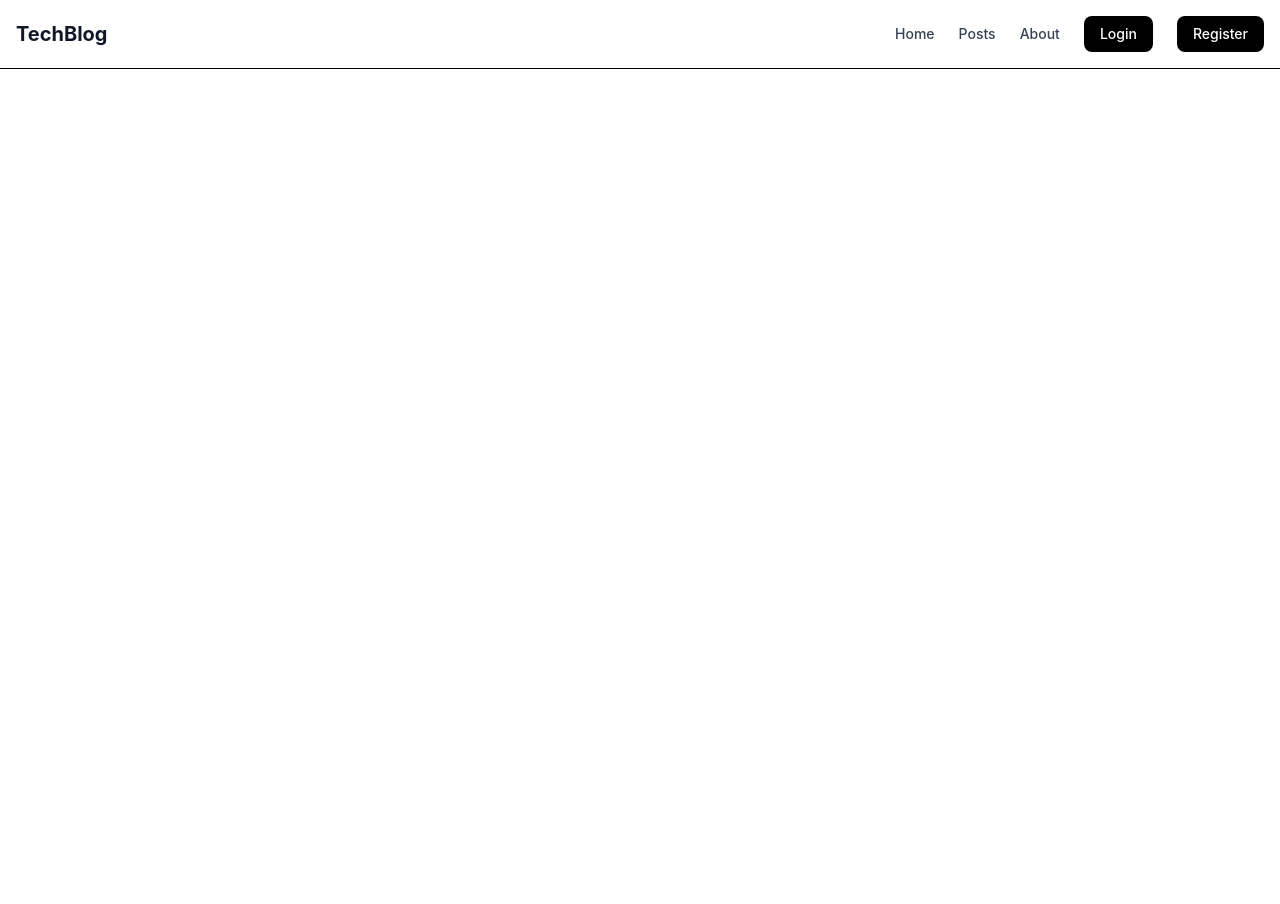
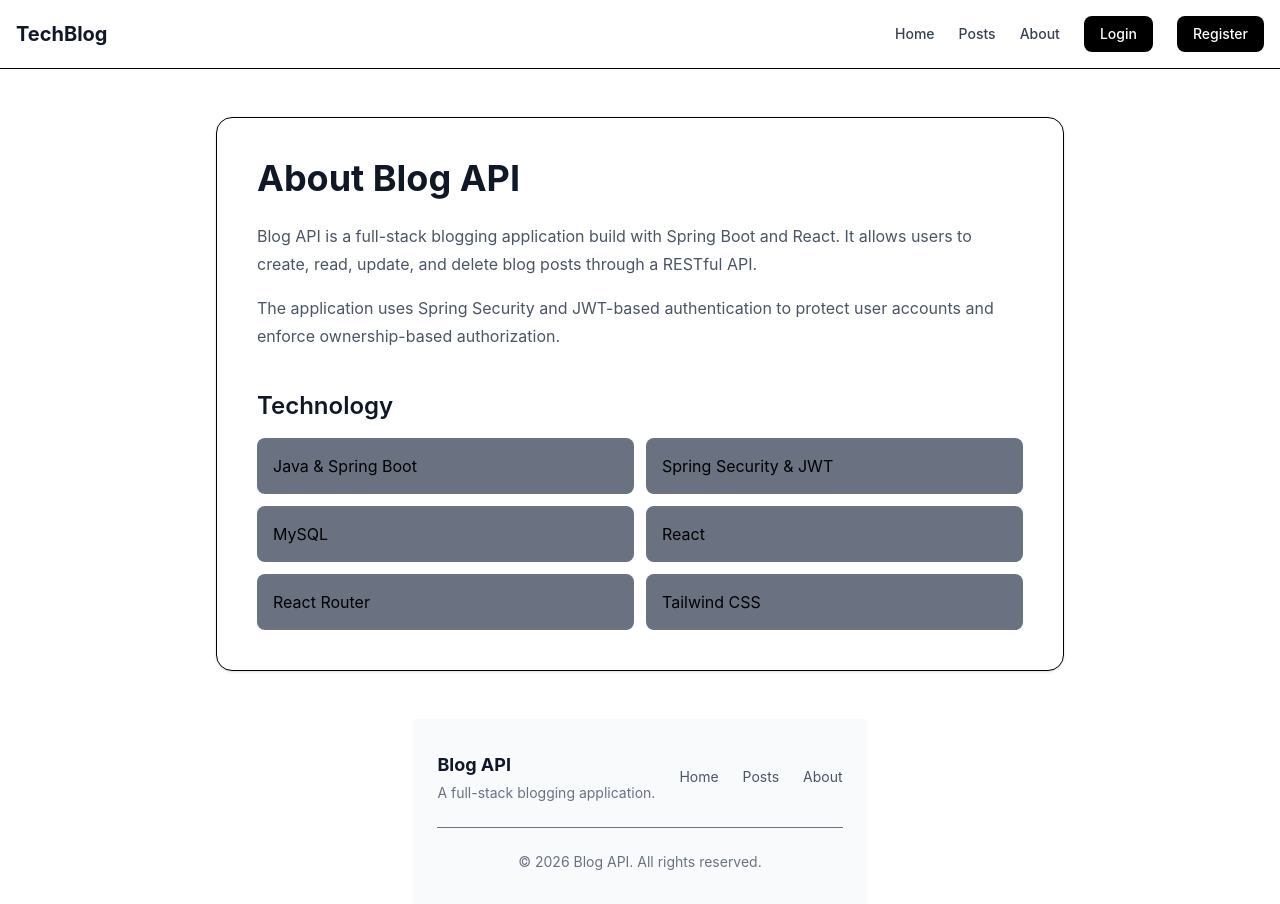
Before and after one commit to Bezy427/my-blog, a React (Vite) app: page /about in a window 1280 px wide. Before the commit the page ends 800 px from the top, so only its background shows below. Built offline with nearby package versions, Linux system fonts and the light colour scheme; no server answers.

Commit message:
Add footer.jsx

```diff
--- a/src/App.jsx
+++ b/src/App.jsx
@@ -4,7 +4,9 @@ import { AuthProvider } from './context/AuthContext';
 import Posts from './pages/Posts';
 import EditPost from './pages/EditPost';
 import Navbar from './components/Navbar';
+import Footer from "./components/Footer";
 import Home from './pages/Home';
+import About from './pages/About';
 import PostDetails from './pages/PostDetails';
 import Login from './pages/Login';
 import Dashboard from './pages/Dashboard';
@@ -15,10 +17,14 @@ function App() {
   return (
     <div>
       <AuthProvider>
+        <div className="flex min-h-screen flex-col">
+
           <Navbar />
 
+          <main className="flex-1">
             <Routes>
               <Route path="/" element={<Home />}/>
+              <Route path="/about" element={<About />}/>
               <Route path="/posts" element={<Posts />}/>
               <Route
                 path="/posts/create"
@@ -48,6 +54,9 @@ function App() {
                 }
               />
             </Routes>
+          </main>
+          <Footer />
+        </div>
       </AuthProvider>
     </div>
   )
--- /dev/null
+++ b/src/components/Footer.jsx
@@ -0,0 +1,51 @@
+import { Link } from "react-router-dom";
+
+export default function Footer() {
+    return (
+        <footer className="mx-auto bg-gray-50">
+            <div className="mx-auto max-w-6xl px-4 py-8 sm:px-6">
+                <div className="flex flex-col gap-6 sm:flex-row sm:items-center sm:justify-between">
+                    <div>
+                        <Link
+                            to="/"
+                            className="text-lg font-bold text-gray-900 hover:text-blue-700"
+                        >
+                            Blog API
+                        </Link>
+
+                        <p className="mt-1 text-sm text-gray-500">
+                            A full-stack blogging application.
+                        </p>
+                    </div>
+
+                    <nav className="flex flex-wrap gap-x-6 gap-y-2 text-sm">
+                        <Link
+                            to="/"
+                            className="text-gray-600 hover:text-gray-900"
+                        >
+                            Home
+                        </Link>
+
+                        <Link
+                            to="/posts"
+                            className="text-gray-600 hover:text-gray-900"
+                        >
+                            Posts
+                        </Link>
+
+                        <Link
+                            to="/about"
+                            className="text-gray-600 hover:text-gray-900"
+                        >
+                            About
+                        </Link>
+                    </nav>
+                </div>
+
+                <div className="mt-6 border-t pt-6 text-center text-sm text-gray-500">
+                    © {new Date().getFullYear()} Blog API. All rights reserved.
+                </div>
+            </div>
+        </footer>
+    )
+}
--- a/src/pages/About.jsx
+++ b/src/pages/About.jsx
@@ -1,9 +1,36 @@
 export default function About() {
     return (
-        <div>
-            <h1 className="flex justify-between items-center text-4xl max-w-3xl mx-auto px-4 py-10">Hello, this is the about page!</h1>
-            <p className="p-4">Lorem ipsum dolor sit amet consectetur adipisicing elit. At ipsum ea, culpa perferendis minus debitis quam ut distinctio,
-                 voluptate quibusdam pariatur, quae dicta totam molestiae veritatis expedita architecto eveniet consequatur.</p>
-        </div>
+        <main className="mx-auto max-w-4xl px-4 py-12 sm:px-6">
+            <div className="rounded-2xl border bg-white p-6 shadow-sm sm:p-10">
+                <h1 className="text-3xl font-bold text-gray-900 sm:text-4xl">
+                    About Blog API
+                </h1>
+
+                <p className="mt-6 text-gray-600 leading-7">
+                    Blog API is a full-stack blogging application build with
+                    Spring Boot and React. It allows users to create, read,
+                    update, and delete blog posts through a RESTful API.
+                </p>
+
+                <p className="mt-4 text-gray-600 leading-7">
+                    The application uses Spring Security and JWT-based
+                    authentication to protect user accounts and enforce
+                    ownership-based authorization.
+                </p>
+
+                <h2 className="mt-10 text-2xl font-semibold text-gray-900">
+                    Technology
+                </h2>
+
+                <ul className="mt-4 grid gap-3 sm:grid-cols-2">
+                    <li className="rounded-lg bg-gray-500 p-4">Java & Spring Boot</li>
+                    <li className="rounded-lg bg-gray-500 p-4">Spring Security & JWT</li>
+                    <li className="rounded-lg bg-gray-500 p-4">MySQL</li>
+                    <li className="rounded-lg bg-gray-500 p-4">React</li>
+                    <li className="rounded-lg bg-gray-500 p-4">React Router</li>
+                    <li className="rounded-lg bg-gray-500 p-4">Tailwind CSS</li>
+                </ul>
+            </div>
+        </main>
     )
 }
```
Lines whose indentation alone changed are shown as unchanged.
